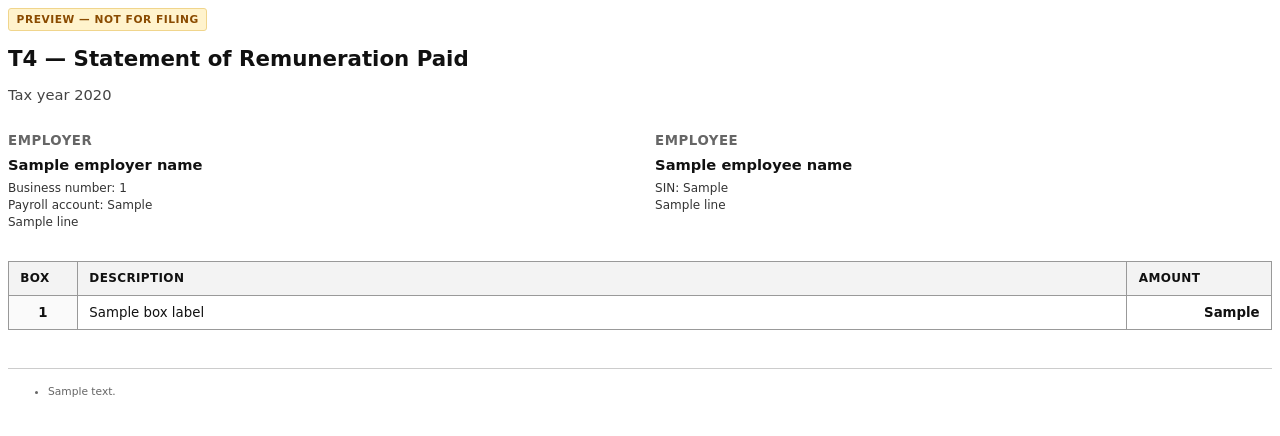
After one commit to dannydannyasdf/canadian-payroll-service, a FastAPI app: template app/templates/t4.html in a window 1280 px wide. The commit adds this page. Shown: the top 436 px of the page. Run offline with FastAPI, Linux system fonts and the light colour scheme; the template is opened without the code that fills it: most values are stand-ins (such as "Sample title", 1, 10 or a date in 2020); grey boxes marked "Sample" are stand-in pictures; parts of the project's set-up code (start-up, migrations or seed data) failed here and were passed over.

Commit message:
add t4 and t4_content templates

```diff
--- a/app/main.py
+++ b/app/main.py
@@ -22,7 +22,7 @@ app = FastAPI(
         "Generates pay stubs and tax documents. "
         "Accepts JSON (primary) or XML, returns cumulative YTD JSON plus PDF."
     ),
-    version="0.4.0",
+    version="0.4.1",
     lifespan=lifespan,
 )
 
--- a/app/routes/payroll.py
+++ b/app/routes/payroll.py
@@ -10,7 +10,7 @@ from app.models.employee import EmployeeSummary
 from app.models.payroll import PayrollPayload
 from app.models.tax_slip import Releve1SlipPreview, T4SlipPreview
 from app.services.billing_service import record_billing_event
-from app.services.pdf_generator import render_pay_stub_archive_pdf, render_pay_stub_pdf
+from app.services.pdf_generator import render_pay_stub_archive_pdf, render_pay_stub_pdf, render_t4_pdf
 from app.services.stub_archive_service import (
     EmployeeNotFoundError,
     StubArchiveNotFoundError,
@@ -121,17 +121,41 @@ def download_stub_archive(
     )
 
 
+@router.get("/employees/{employee_id}/t4/pdf")
+def download_t4_pdf(
+    employee_id: int,
+    tax_year: int = Query(alias="taxYear", ge=2000, le=2100),
+    db: Session = Depends(get_db),
+) -> Response:
+    """
+    Download a T4 slip PDF mapped from stored YTD totals.
+
+    Preview layout only — not a CRA-official form. Requires API key through Kong.
+    """
+    try:
+        slip = build_t4_preview(db, employee_id, tax_year)
+    except EmployeeNotFoundError as exc:
+        raise HTTPException(status_code=404, detail=str(exc)) from exc
+    except YtdNotFoundError as exc:
+        raise HTTPException(status_code=404, detail=str(exc)) from exc
+
+    pdf_bytes = render_t4_pdf(slip)
+    filename = f"t4-{employee_id}-{tax_year}.pdf"
+
+    return Response(
+        content=pdf_bytes,
+        media_type="application/pdf",
+        headers={"Content-Disposition": f'inline; filename="{filename}"'},
+    )
+
+
 @router.get("/employees/{employee_id}/t4", response_model=T4SlipPreview)
 def preview_t4_slip(
     employee_id: int,
     tax_year: int = Query(alias="taxYear", ge=2000, le=2100),
     db: Session = Depends(get_db),
 ) -> T4SlipPreview:
-    """
-    Preview CRA T4 box values mapped from stored YTD totals.
-
-    Phase 6 prep — JSON only. PDF generation and CRA e-file XML come next.
-    """
+    """Preview CRA T4 box values mapped from stored YTD totals (JSON)."""
     try:
         return build_t4_preview(db, employee_id, tax_year)
     except EmployeeNotFoundError as exc:
--- /dev/null
+++ b/app/templates/t4.html
@@ -0,0 +1,13 @@
+<!DOCTYPE html>
+<html lang="en">
+<head>
+  <meta charset="utf-8">
+  <title>T4 {{ tax_year }} — {{ employee_name }}</title>
+  {% include "pay_stub_styles.html" %}
+  {% include "t4_styles.html" %}
+</head>
+<body>
+  {% include "pay_stub_header.html" %}
+  {% include "t4_content.html" %}
+</body>
+</html>
--- /dev/null
+++ b/app/templates/t4_content.html
@@ -0,0 +1,56 @@
+<span class="preview-badge">Preview — not for filing</span>
+
+<h1>T4 — Statement of Remuneration Paid</h1>
+<p class="tax-year">Tax year {{ tax_year }}</p>
+
+<div class="party-grid">
+  <div class="party-block">
+    <h2>Employer</h2>
+    <div class="party-name">{{ employer_name }}</div>
+    {% if employer_business_number %}
+    <span class="party-line">Business number: {{ employer_business_number }}</span>
+    {% endif %}
+    {% if employer_payroll_account %}
+    <span class="party-line">Payroll account: {{ employer_payroll_account }}</span>
+    {% endif %}
+    {% for line in employer_address_lines %}
+    <span class="party-line">{{ line }}</span>
+    {% endfor %}
+  </div>
+
+  <div class="party-block">
+    <h2>Employee</h2>
+    <div class="party-name">{{ employee_name }}</div>
+    <span class="party-line">SIN: {{ employee_sin }}</span>
+    {% for line in employee_address_lines %}
+    <span class="party-line">{{ line }}</span>
+    {% endfor %}
+  </div>
+</div>
+
+<table class="t4-boxes">
+  <thead>
+    <tr>
+      <th>Box</th>
+      <th>Description</th>
+      <th>Amount</th>
+    </tr>
+  </thead>
+  <tbody>
+    {% for box_num in box_order %}
+    <tr>
+      <td class="box-num">{{ box_num }}</td>
+      <td class="box-label">{{ box_labels[box_num] }}</td>
+      <td class="box-amount">{{ formatted_boxes[box_num] }}</td>
+    </tr>
+    {% endfor %}
+  </tbody>
+</table>
+
+{% if disclaimers %}
+<ul class="disclaimers">
+  {% for note in disclaimers %}
+  <li>{{ note }}</li>
+  {% endfor %}
+</ul>
+{% endif %}
--- /dev/null
+++ b/app/templates/t4_styles.html
@@ -0,0 +1,108 @@
+<style>
+  .tax-year {
+    font-size: 11pt;
+    color: #444;
+    margin: -2mm 0 8mm 0;
+  }
+
+  .party-grid {
+    display: table;
+    width: 100%;
+    table-layout: fixed;
+    margin-bottom: 8mm;
+  }
+
+  .party-block {
+    display: table-cell;
+    width: 50%;
+    vertical-align: top;
+    padding-right: 4mm;
+  }
+
+  .party-block:last-child {
+    padding-right: 0;
+    padding-left: 4mm;
+  }
+
+  .party-block h2 {
+    font-size: 10pt;
+    text-transform: uppercase;
+    letter-spacing: 0.04em;
+    color: #666;
+    margin: 0 0 2mm 0;
+  }
+
+  .party-name {
+    font-size: 11pt;
+    font-weight: bold;
+    margin-bottom: 2mm;
+  }
+
+  .party-line {
+    font-size: 9pt;
+    color: #333;
+    display: block;
+    line-height: 1.4;
+  }
+
+  table.t4-boxes {
+    width: 100%;
+    border-collapse: collapse;
+    margin-top: 4mm;
+  }
+
+  table.t4-boxes th,
+  table.t4-boxes td {
+    border: 1px solid #999;
+    padding: 2.5mm 3mm;
+    text-align: left;
+    vertical-align: top;
+  }
+
+  table.t4-boxes th {
+    background: #f3f3f3;
+    font-size: 9pt;
+    text-transform: uppercase;
+    letter-spacing: 0.03em;
+  }
+
+  table.t4-boxes td.box-num {
+    width: 12mm;
+    font-weight: bold;
+    text-align: center;
+    background: #fafafa;
+  }
+
+  table.t4-boxes td.box-amount {
+    width: 32mm;
+    text-align: right;
+    font-weight: bold;
+  }
+
+  .disclaimers {
+    margin-top: 10mm;
+    padding-top: 4mm;
+    border-top: 1px solid #ccc;
+    font-size: 8pt;
+    color: #666;
+    line-height: 1.45;
+  }
+
+  .disclaimers li {
+    margin-bottom: 1mm;
+  }
+
+  .preview-badge {
+    display: inline-block;
+    font-size: 8pt;
+    font-weight: bold;
+    text-transform: uppercase;
+    letter-spacing: 0.05em;
+    color: #8a4b00;
+    background: #fff3cd;
+    border: 1px solid #f0d58c;
+    border-radius: 3px;
+    padding: 1mm 2mm;
+    margin-bottom: 4mm;
+  }
+</style>
```
Also changed, not shown: app/services/pdf_generator.py (+42 -0 lines), app/templates/demo.html (+53 -0 lines).
